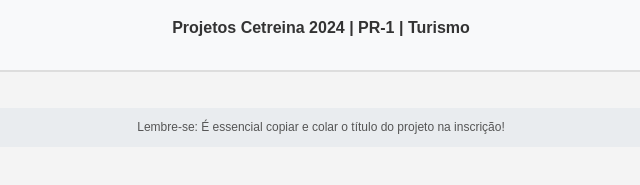
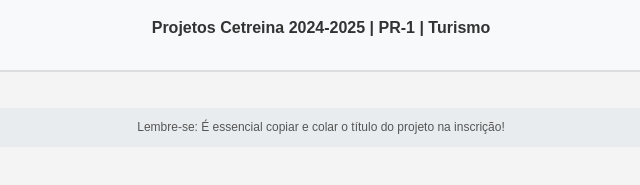
Before and after one commit to proiniciar/Turismo_Cetreina, a plain HTML site: page index.html in a window 1280 px wide. Shown: the part 323-508 px from the top of the page, 319-959 px from the left. Drawn offline with Linux system fonts and the light colour scheme.

Commit message:
index.html

```diff
--- a/index.html
+++ b/index.html
@@ -115,7 +115,7 @@
 <body>
     <div class="header">
         <img src="https://proiniciar.uerj.br/pluginfile.php/1/theme_adaptable/logo/1709829991/Daiaie%20Coordenadoria%20de%20Inicia%C3%A7%C3%A3o%20COR.png" alt="Logo">
-        <h1>Projetos Cetreina 2024 | PR-1 | Turismo</h1>
+        <h1>Projetos Cetreina 2024-2025 | PR-1 | Turismo</h1>
     </div>
 
     <div class="back-button">
```
